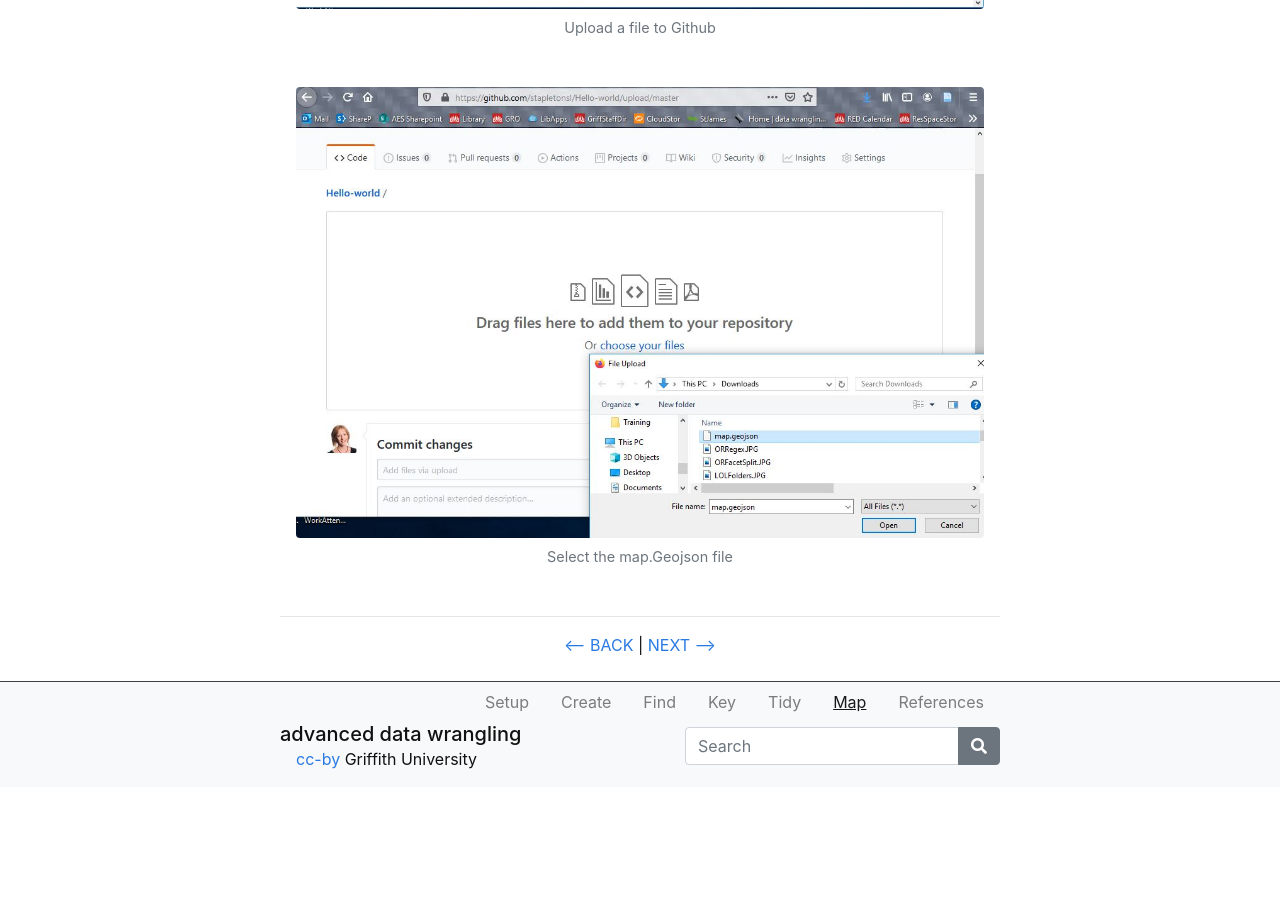
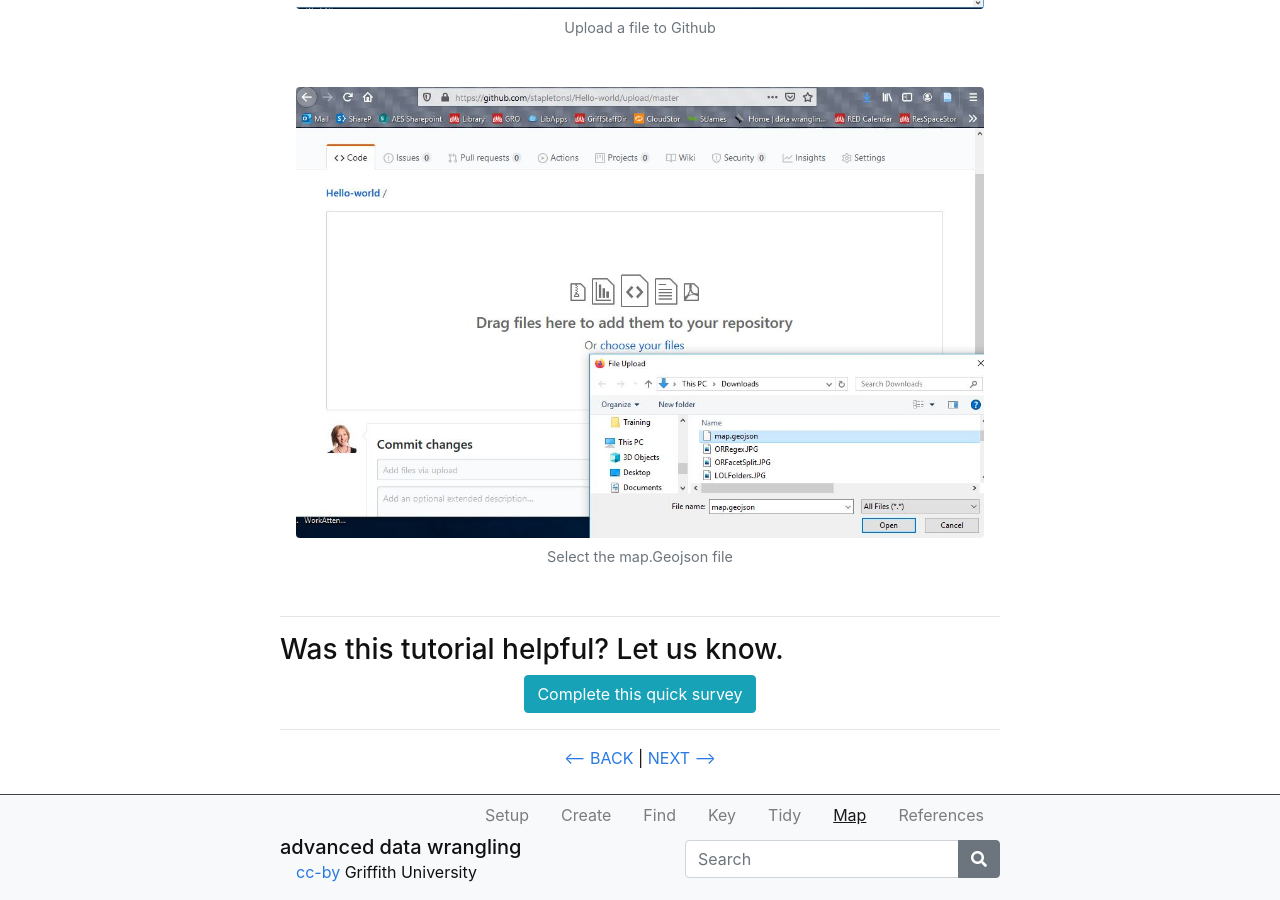
Before and after one commit to GULibrarySandbox/advanced-data-wrangle-old, a Jekyll site: the page built from content/6-lesson.md, in a window 1280 px wide and 900 px high, scrolled down 1976 px. Built offline with Jekyll 4.4.1, drawn with Linux system fonts in a browser that asks for light colours; before the commit the page ends 2763 px from its top, so only the background shows below that.

Commit message:
Update 6-lesson.md

```diff
--- a/content/6-lesson.md
+++ b/content/6-lesson.md
@@ -58,6 +58,13 @@ See the steps illustrated below.
 
 ----
 
+### Was this tutorial helpful? Let us know.
+
+{% include button.md text="Complete this quick survey" link= "https://prodsurvey.rcs.griffith.edu.au/prodls200/index.php/589544?FeedbackSource=OpenRefineAdvancedGitHubpages&Discipline=Research&Client=&newtest=Y" color="info" %}
+
+
+----
+
 <p align="center">
   <a href="https://griffithunilibrary.github.io/Advanced-data-wrangle/content/5-lesson.html"><-- BACK</a> |
   <a href="https://griffithunilibrary.github.io/Advanced-data-wrangle/content/7-lesson.html">NEXT --></a>
```
